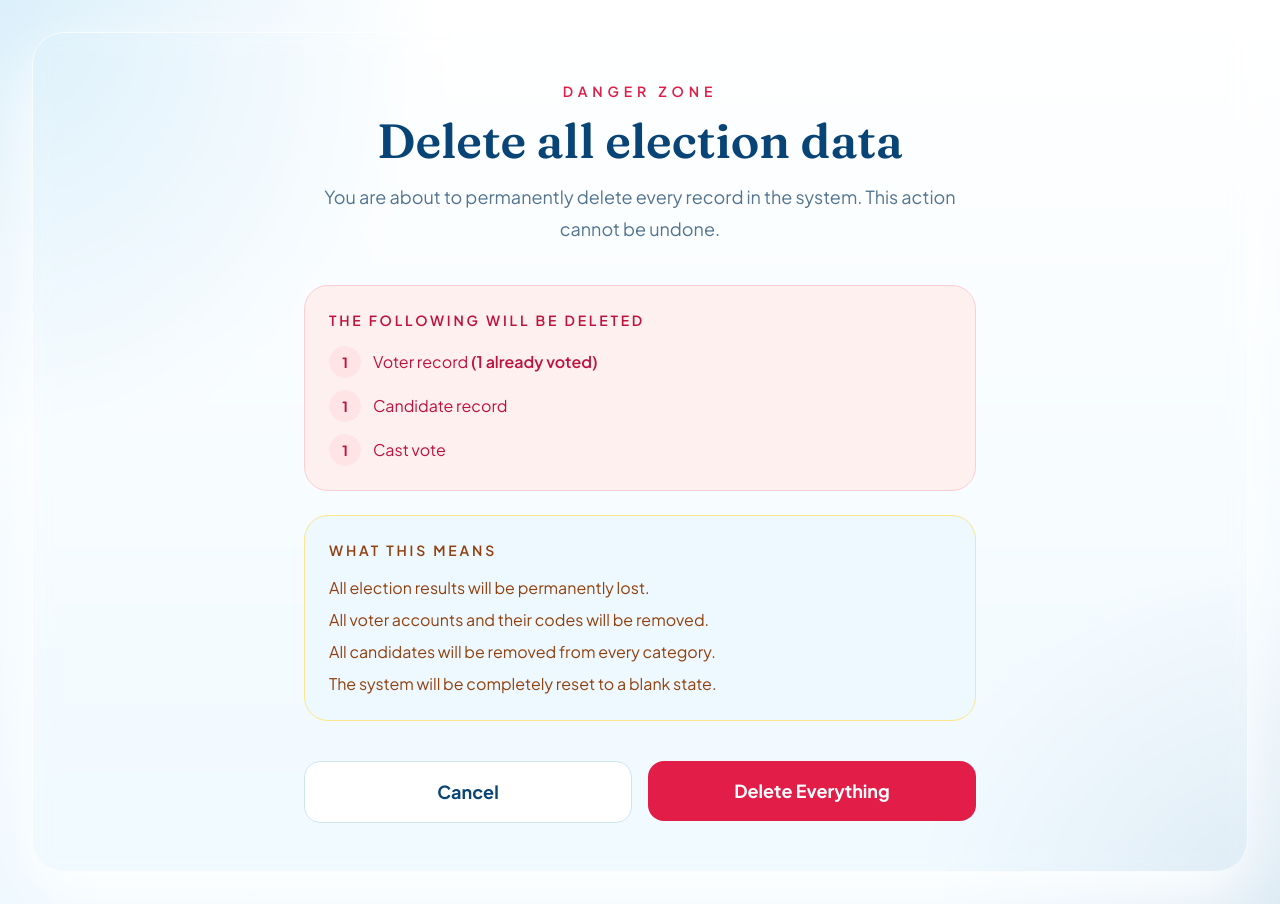
After one commit to eigen-spaced/voting-booth, a FastAPI app: template app/templates/admin_nuke_confirm.html in a window 1280 px wide. The commit adds this page. Run offline with FastAPI, Linux system fonts and the light colour scheme; the template is opened without the code that fills it: most values are stand-ins (such as "Sample title", 1, 10 or a date in 2020); some libraries are stand-ins or nearby versions.

Commit message:
feat: add a nuke all data option

```diff
--- a/app/main.py
+++ b/app/main.py
@@ -28,11 +28,13 @@ from app.crud import (
     delete_voter,
     get_candidate,
     get_candidates_by_category,
+    get_election_stats,
     get_results,
     get_results_by_category,
     get_voter_names,
     get_voters,
     import_voters,
+    nuke_all_records,
     parse_voter_csv,
     record_vote,
     reset_all_voter_codes,
@@ -537,6 +539,40 @@ def admin_reset_voter_code(
     return RedirectResponse("/admin", status_code=status.HTTP_303_SEE_OTHER)
 
 
+@app.get("/admin/nuke", response_class=HTMLResponse)
+def admin_nuke_confirm(request: Request, db: Session = Depends(get_db)):
+    if not ensure_admin_session(request):
+        return apply_no_store(RedirectResponse("/admin/login", status_code=status.HTTP_303_SEE_OTHER))
+    stats = get_election_stats(db)
+    return apply_no_store(templates.TemplateResponse(
+        "admin_nuke_confirm.html",
+        {
+            "request": request,
+            "csrf_token": get_admin_csrf_token(request),
+            "stats": stats,
+            "disable_cache": True,
+        },
+    ))
+
+
+@app.post("/admin/nuke")
+def admin_nuke_execute(
+    request: Request,
+    csrf_token: str = Form(...),
+    db: Session = Depends(get_db),
+):
+    validate_admin_request(request, csrf_token)
+    try:
+        stats = nuke_all_records(db)
+        set_admin_notice(
+            request,
+            f"All records deleted: {stats['voter_count']} voters, {stats['candidate_count']} candidates, {stats['vote_count']} votes removed.",
+        )
+    except AdminActionError as exc:
+        set_admin_notice(request, str(exc), "error")
+    return RedirectResponse("/admin", status_code=status.HTTP_303_SEE_OTHER)
+
+
 @app.get("/admin/logout")
 def admin_logout(request: Request):
     request.session.clear()
--- a/app/templates/admin_dashboard.html
+++ b/app/templates/admin_dashboard.html
@@ -10,6 +10,7 @@
         <div class="flex flex-wrap gap-3">
             <a class="rounded-2xl border border-line bg-white px-5 py-3 text-base font-semibold text-ink transition hover:bg-brandSoft" href="{{ export_url }}">Export Results CSV</a>
             <a class="rounded-2xl border border-line bg-white px-5 py-3 text-base font-semibold text-ink transition hover:bg-brandSoft" href="{{ voter_export_url }}">Export Voters CSV</a>
+            <a class="rounded-2xl border border-rose-200 bg-white px-5 py-3 text-base font-semibold text-rose-700 transition hover:bg-dangerSoft" href="/admin/nuke">Delete All Data</a>
             <a class="rounded-2xl border border-line bg-white px-5 py-3 text-base font-semibold text-ink transition hover:bg-slate-50" href="/admin/logout">Log Out</a>
         </div>
     </div>
--- /dev/null
+++ b/app/templates/admin_nuke_confirm.html
@@ -0,0 +1,48 @@
+{% extends "base.html" %}
+{% block content %}
+<div class="mx-auto max-w-2xl text-center">
+    <p class="text-sm font-semibold uppercase tracking-[0.35em] text-rose-600">Danger Zone</p>
+    <h1 class="mt-4 font-display text-4xl leading-tight text-ink md:text-5xl">Delete all election data</h1>
+    <p class="mt-4 text-lg leading-8 text-muted">You are about to permanently delete every record in the system. This action cannot be undone.</p>
+
+    <div class="mt-10 rounded-[24px] border border-rose-200 bg-dangerSoft p-6 text-left">
+        <p class="text-sm font-semibold uppercase tracking-[0.2em] text-rose-700">The following will be deleted</p>
+        <ul class="mt-4 space-y-3 text-base text-rose-700">
+            <li class="flex items-center gap-3">
+                <span class="inline-flex h-8 w-8 items-center justify-center rounded-full bg-rose-100 text-sm font-bold text-rose-700">{{ stats.voter_count }}</span>
+                <span>Voter record{{ 's' if stats.voter_count != 1 else '' }}{% if stats.voted_count %} <span class="font-semibold">({{ stats.voted_count }} already voted)</span>{% endif %}</span>
+            </li>
+            <li class="flex items-center gap-3">
+                <span class="inline-flex h-8 w-8 items-center justify-center rounded-full bg-rose-100 text-sm font-bold text-rose-700">{{ stats.candidate_count }}</span>
+                <span>Candidate record{{ 's' if stats.candidate_count != 1 else '' }}</span>
+            </li>
+            <li class="flex items-center gap-3">
+                <span class="inline-flex h-8 w-8 items-center justify-center rounded-full bg-rose-100 text-sm font-bold text-rose-700">{{ stats.vote_count }}</span>
+                <span>Cast vote{{ 's' if stats.vote_count != 1 else '' }}</span>
+            </li>
+        </ul>
+    </div>
+
+    <div class="mt-6 rounded-[24px] border border-amber-200 bg-warningSoft p-6 text-left">
+        <p class="text-sm font-semibold uppercase tracking-[0.2em] text-amber-800">What this means</p>
+        <ul class="mt-4 space-y-2 text-base text-amber-800">
+            <li>All election results will be permanently lost.</li>
+            <li>All voter accounts and their codes will be removed.</li>
+            <li>All candidates will be removed from every category.</li>
+            <li>The system will be completely reset to a blank state.</li>
+        </ul>
+    </div>
+
+    <div class="mt-10 grid gap-4 md:grid-cols-2">
+        <a class="rounded-2xl border border-line bg-white px-6 py-4 text-lg font-bold text-ink transition hover:bg-slate-50" href="/admin">
+            Cancel
+        </a>
+        <form method="post" action="/admin/nuke">
+            <input type="hidden" name="csrf_token" value="{{ csrf_token }}">
+            <button class="w-full rounded-2xl bg-rose-600 px-6 py-4 text-lg font-bold text-white transition hover:bg-rose-700" type="submit">
+                Delete Everything
+            </button>
+        </form>
+    </div>
+</div>
+{% endblock %}
```
Also changed, not shown: app/crud.py (+26 -0 lines).
